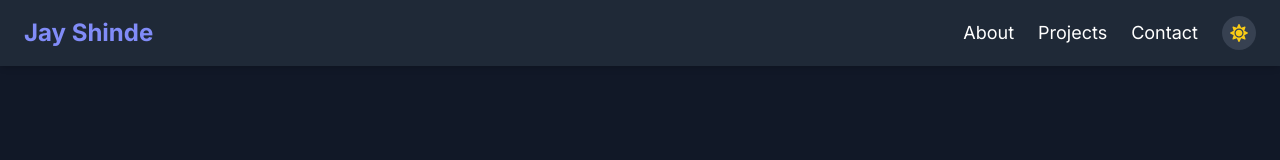
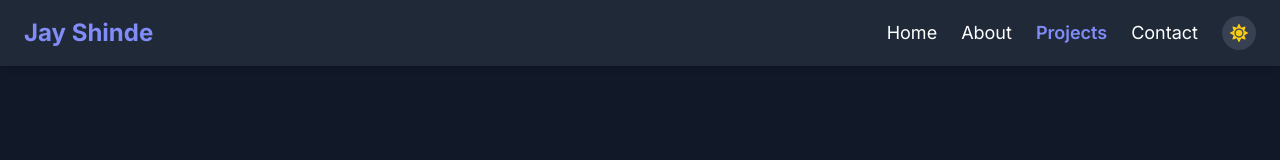
Before and after one commit to jayshinde-9823/MyPortfolio, a React (Create React App) app: page / in a window 1280 px wide. Shown: the top 160 px of the page. Built offline with nearby package versions, Linux system fonts and the light colour scheme.

Commit message:
Update Navbar.js

```diff
--- a/src/components/Navbar.js
+++ b/src/components/Navbar.js
@@ -1,15 +1,41 @@
-import React from "react";
+import React, { useState } from "react";
+import { Link } from "react-scroll";
 import { FaMoon, FaSun } from "react-icons/fa";
 
 function Navbar({ darkMode, setDarkMode }) {
+  const [active, setActive] = useState("hero");
+
+  const navLinks = [
+    { id: "hero", label: "Home" },
+    { id: "about", label: "About" },
+    { id: "projects", label: "Projects" },
+    { id: "contact", label: "Contact" },
+  ];
+
   return (
     <nav className="bg-gray-200 dark:bg-gray-800 shadow-md fixed w-full z-10 transition">
       <div className="max-w-7xl mx-auto px-6 py-4 flex justify-between items-center">
         <h1 className="text-2xl font-bold text-indigo-500 dark:text-indigo-400">Jay Shinde</h1>
         <ul className="flex gap-6 text-lg items-center">
-          <li><a href="#about" className="hover:text-indigo-500 dark:hover:text-indigo-400">About</a></li>
-          <li><a href="#projects" className="hover:text-indigo-500 dark:hover:text-indigo-400">Projects</a></li>
-          <li><a href="#contact" className="hover:text-indigo-500 dark:hover:text-indigo-400">Contact</a></li>
+          {navLinks.map((link) => (
+            <li key={link.id}>
+              <Link
+                to={link.id}
+                smooth={true}
+                spy={true}
+                offset={-80} // adjusts for fixed navbar height
+                duration={500}
+                onSetActive={() => setActive(link.id)}
+                className={`cursor-pointer transition ${
+                  active === link.id
+                    ? "text-indigo-500 dark:text-indigo-400 font-semibold"
+                    : "hover:text-indigo-500 dark:hover:text-indigo-400"
+                }`}
+              >
+                {link.label}
+              </Link>
+            </li>
+          ))}
           <li>
             <button
               onClick={() => setDarkMode(!darkMode)}
```
